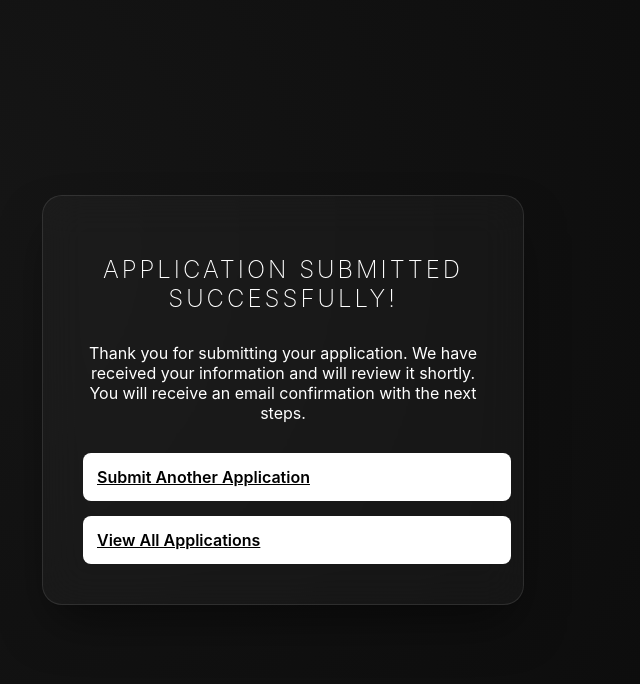
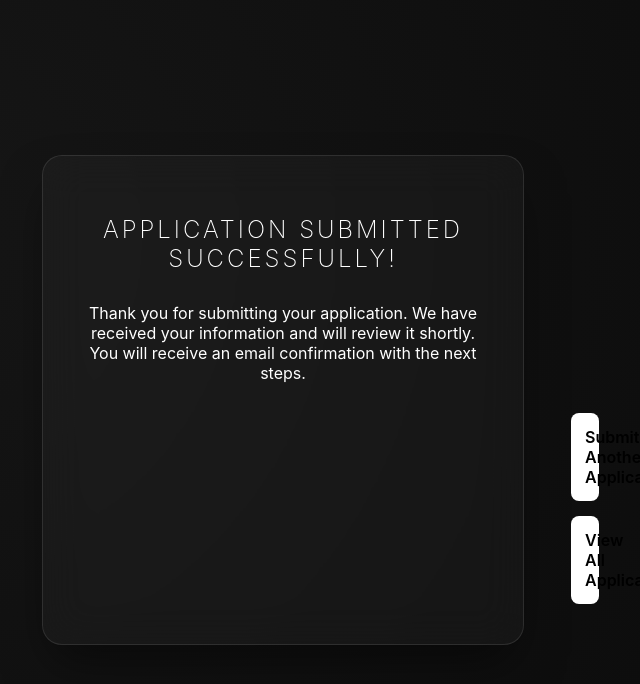
Before and after one commit to InsAnKiNg99/OOP-Project, a Flask app: template templates/success.html in a window 1280 px wide. Shown: the top 684 px of the page, without its empty margins (357-997 px from the left). Run offline with Flask 3, Linux system fonts and the light colour scheme; the template is opened without the code that fills it, so the values that code supplies are empty.

Commit message:
Nearly Finished

```diff
--- a/templates/success.html
+++ b/templates/success.html
@@ -16,10 +16,12 @@
         .button-group {
             display: flex;
             gap: 15px;
+            margin-left: 122%;
             flex-direction: column;
         }
         .button-group .btn {
             margin-top: 0;
+            text-decoration: none;
         }
     </style>
 </head>
```
Also changed, not shown: database/SQLite.db.
